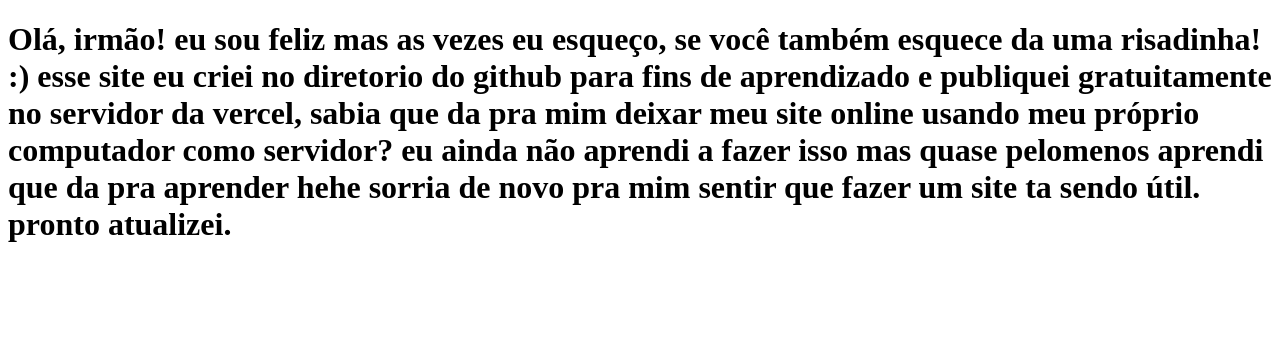
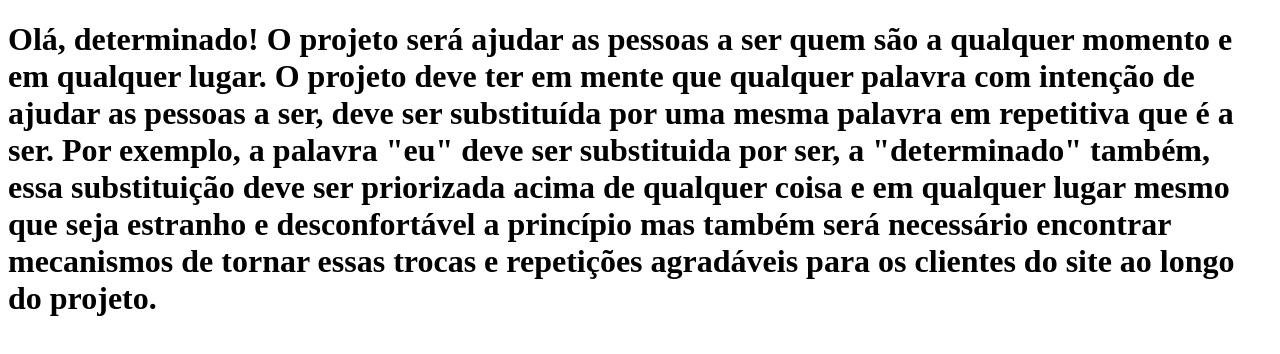
Before and after one commit to lonestarb/lp-tabnews, a Next.js app: page / in a window 1280 px wide. Shown: the top 354 px of the page. Built offline with nearby package versions, Linux system fonts and the light colour scheme.

Commit message:
Ajudar a 'ser', para pessoas exatas e empáticas.

```diff
--- a/pages/index.js
+++ b/pages/index.js
@@ -1,13 +1,15 @@
 function Home() {
   return (
     <h1>
-      Olá, irmão! eu sou feliz mas as vezes eu esqueço, se você também esquece
-      da uma risadinha! :) esse site eu criei no diretorio do github para fins
-      de aprendizado e publiquei gratuitamente no servidor da vercel, sabia que
-      da pra mim deixar meu site online usando meu próprio computador como
-      servidor? eu ainda não aprendi a fazer isso mas quase pelomenos aprendi
-      que da pra aprender hehe sorria de novo pra mim sentir que fazer um site
-      ta sendo útil. pronto atualizei.
+      Olá, determinado! O projeto será ajudar as pessoas a ser quem são a
+      qualquer momento e em qualquer lugar. O projeto deve ter em mente que
+      qualquer palavra com intenção de ajudar as pessoas a ser, deve ser
+      substituída por uma mesma palavra em repetitiva que é a ser. Por exemplo,
+      a palavra "eu" deve ser substituida por ser, a "determinado" também, essa
+      substituição deve ser priorizada acima de qualquer coisa e em qualquer
+      lugar mesmo que seja estranho e desconfortável a princípio mas também será
+      necessário encontrar mecanismos de tornar essas trocas e repetições
+      agradáveis para os clientes do site ao longo do projeto.
     </h1>
   );
 }
```
